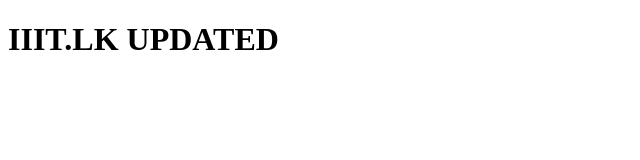
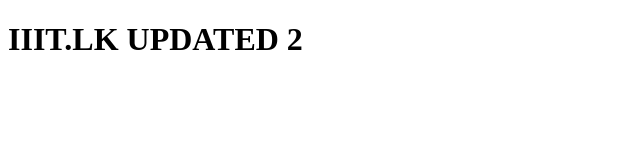
Before and after one commit to hasqvana/hasqvana.github.io, a plain HTML site: page index.html in a window 1280 px wide. Shown: the full height of the page, 0-640 px from the left. Drawn offline with Linux system fonts and the light colour scheme.

Commit message:
Update index.html

```diff
--- a/index.html
+++ b/index.html
@@ -12,6 +12,6 @@
 	<title>International Institute of Information Technology (IIIT) - Sri Lanka</title>
 </head>
 <body>
-	<h1>IIIT.LK UPDATED</h1>
+	<h1>IIIT.LK UPDATED 2</h1>
 </body>
 </html>
```
